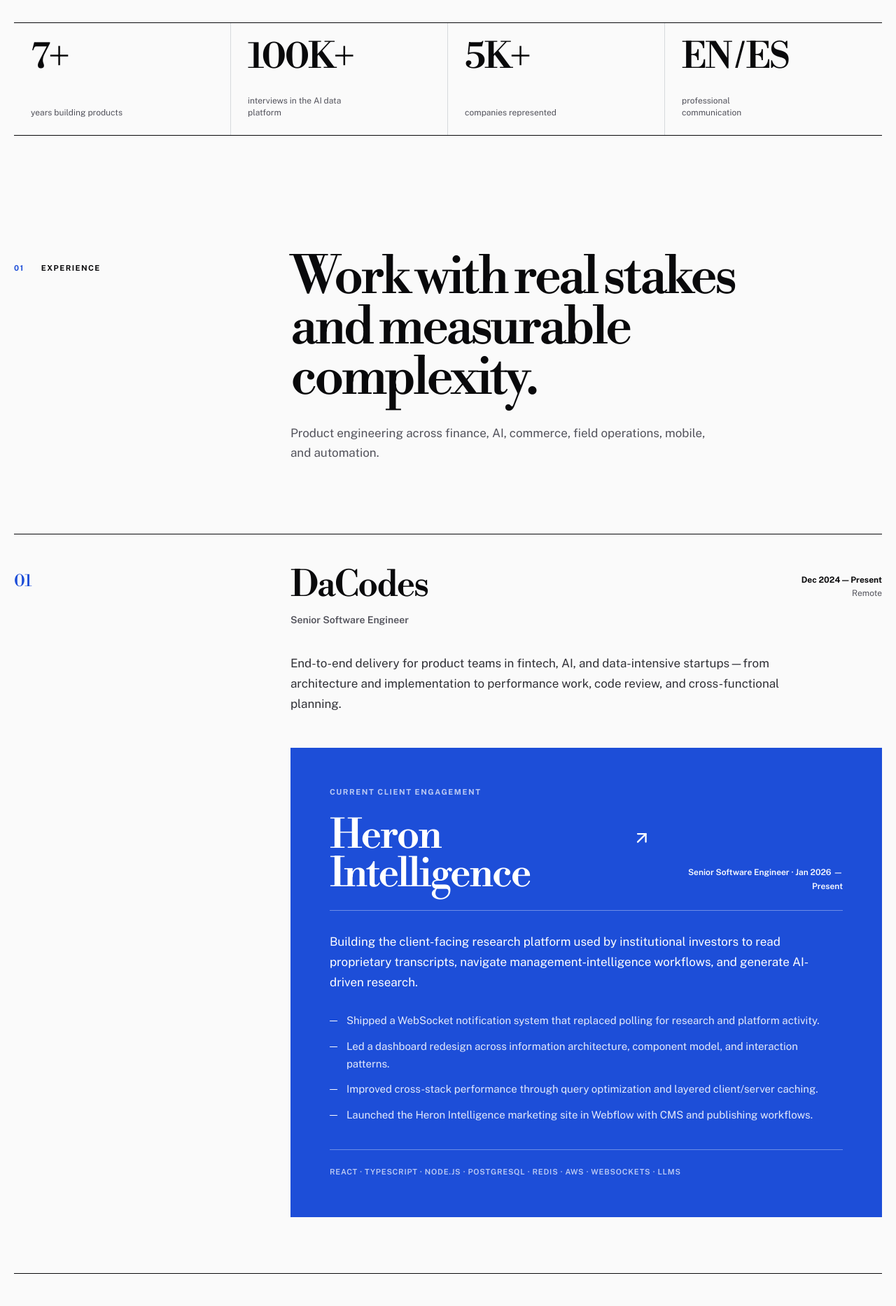
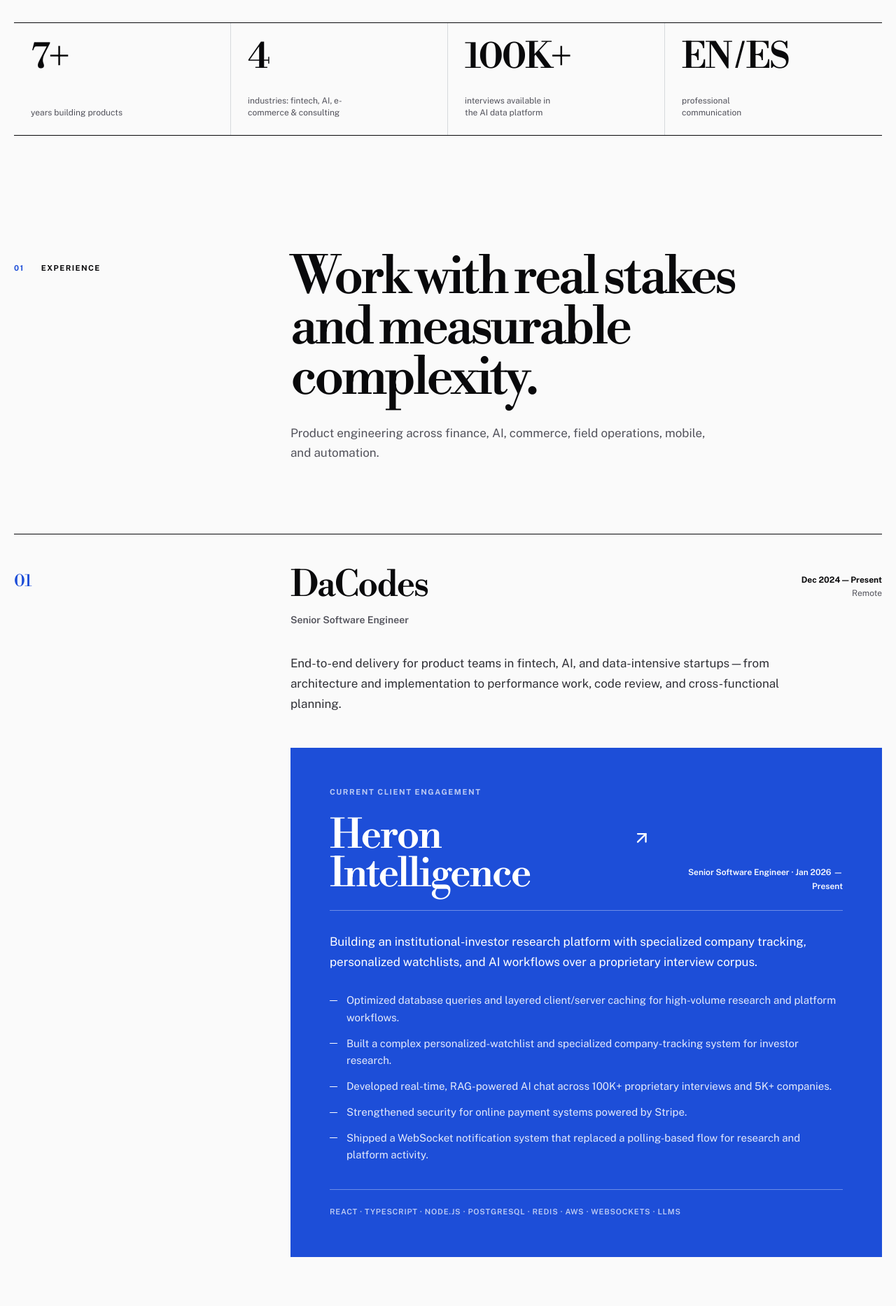
Before and after one commit to oscarlolero/o.montescamberos-cv, a React (Vite) app: page / in a window 1280 px wide. Shown: the part 780-2647 px from the top of the page at 70% size. Built offline with nearby package versions, Linux system fonts and the light colour scheme.

Commit message:
feat: refine profile metrics and experience links

```diff
--- a/src/App.jsx
+++ b/src/App.jsx
@@ -12,8 +12,8 @@
 
 const metrics = [
   { value: '7+', label: 'years building products' },
-  { value: '100K+', label: 'interviews in the AI data platform' },
-  { value: '5K+', label: 'companies represented' },
+  { value: '4', label: 'industries: fintech, AI, e-commerce & consulting' },
+  { value: '100K+', label: 'interviews available in the AI data platform' },
   { value: 'EN / ES', label: 'professional communication' },
 ]
 
@@ -38,18 +38,20 @@
       company: 'Heron Intelligence',
       url: 'https://www.heron-intelligence.com',
       role: 'Senior Software Engineer · Jan 2026 — Present',
-      body: 'Building the client-facing research platform used by institutional investors to read proprietary transcripts, navigate management-intelligence workflows, and generate AI-driven research.',
+      body: 'Building an institutional-investor research platform with specialized company tracking, personalized watchlists, and AI workflows over a proprietary interview corpus.',
       bullets: [
-        'Shipped a WebSocket notification system that replaced polling for research and platform activity.',
-        'Led a dashboard redesign across information architecture, component model, and interaction patterns.',
-        'Improved cross-stack performance through query optimization and layered client/server caching.',
-        'Launched the Heron Intelligence marketing site in Webflow with CMS and publishing workflows.',
+        'Optimized database queries and layered client/server caching for high-volume research and platform workflows.',
+        'Built a complex personalized-watchlist and specialized company-tracking system for investor research.',
+        'Developed real-time, RAG-powered AI chat across 100K+ proprietary interviews and 5K+ companies.',
+        'Strengthened security for online payment systems powered by Stripe.',
+        'Shipped a WebSocket notification system that replaced a polling-based flow for research and platform activity.',
       ],
       stack: 'React · TypeScript · Node.js · PostgreSQL · Redis · AWS · WebSockets · LLMs',
     },
   },
   {
     company: 'Jonajo Consulting',
+    url: 'https://www.jonajo.com/',
     role: 'Senior Software Engineer',
     period: 'May 2021 — Dec 2024',
     location: 'Remote',
@@ -75,6 +77,7 @@
   },
   {
     company: 'Prime Consultoría',
+    url: 'https://prime-consultoria.com.mx/',
     role: 'Full-Stack Web & Mobile Developer',
     period: 'Jan 2021 — Sep 2024',
     location: 'Remote',
@@ -134,7 +137,7 @@
       <div className="experience-item__rail" aria-hidden="true">{String(index + 1).padStart(2, '0')}</div>
       <article>
         <div className="experience-item__header">
-          <div><h3>{item.company}</h3><p className="experience-item__role">{item.role}</p></div>
+          <div><h3><CompanyLink name={item.company} url={item.url} /></h3><p className="experience-item__role">{item.role}</p></div>
           <div className="experience-item__meta"><time>{item.period}</time><span>{item.location}</span></div>
         </div>
         <p className="experience-item__intro">{item.intro}</p>
```
